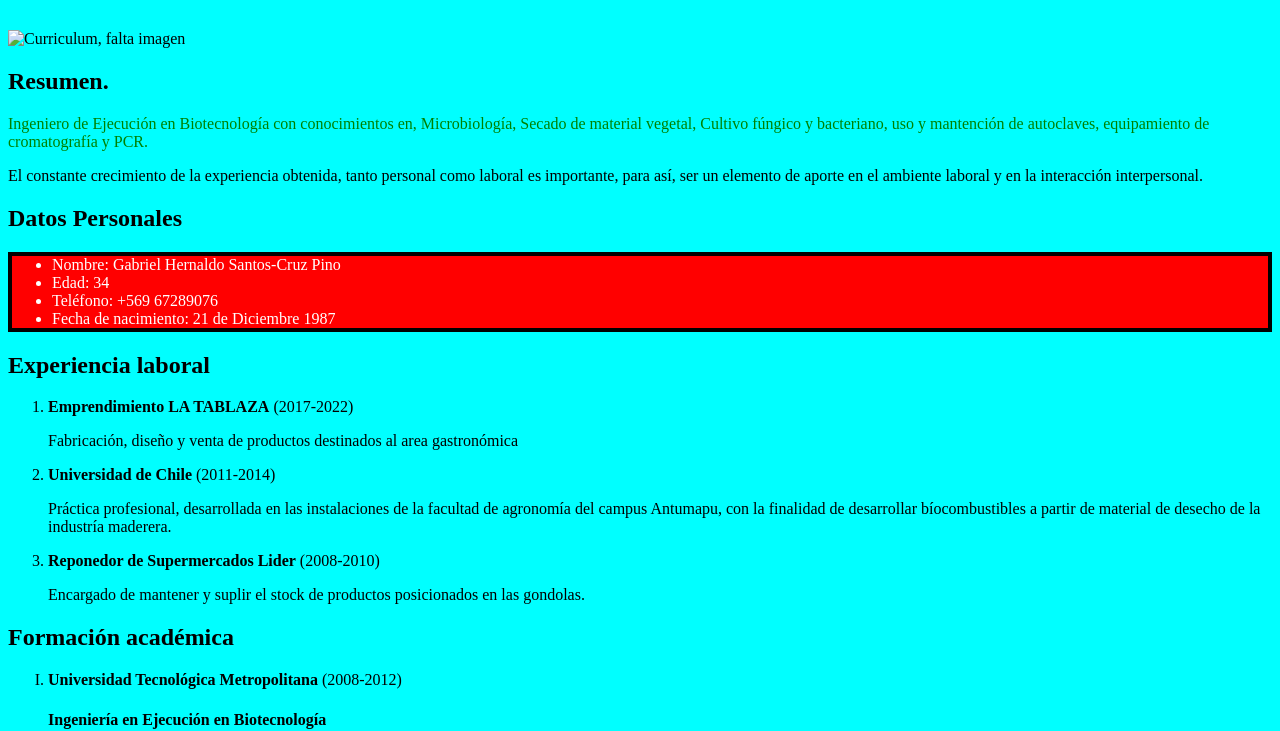
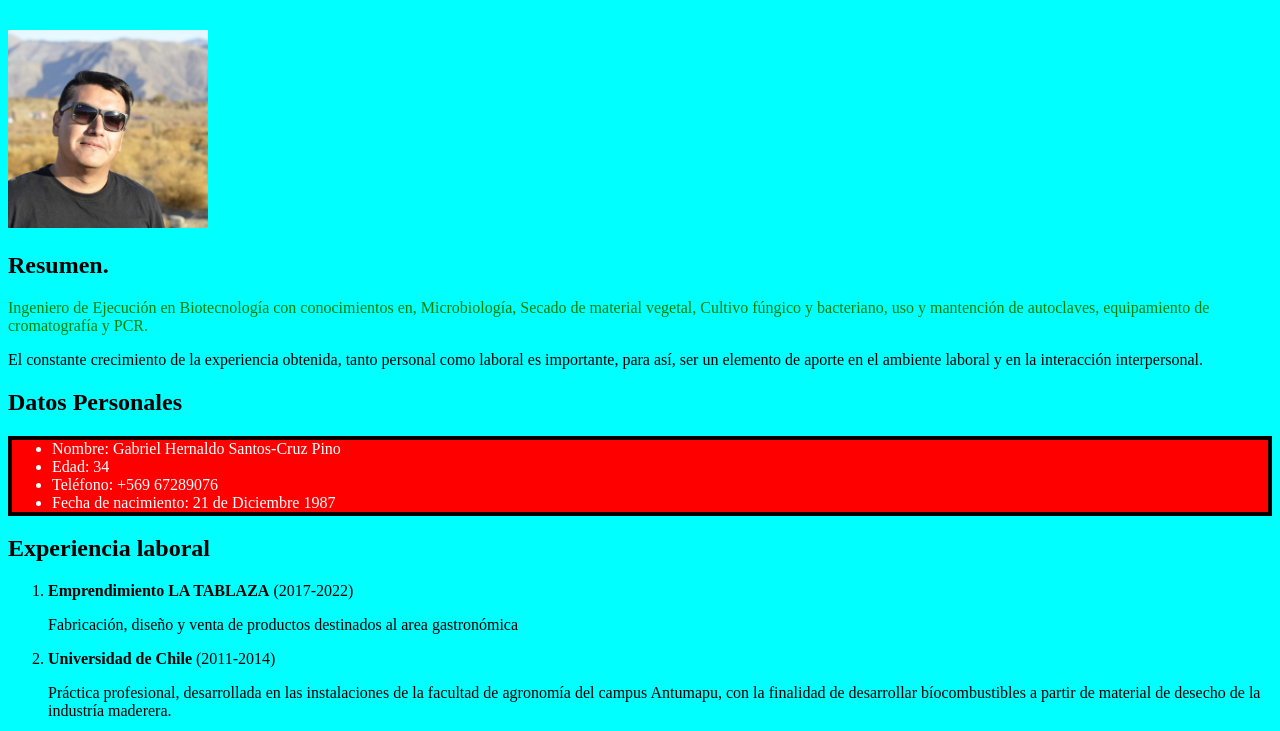
Before and after one commit to gabrielscp/desafio_html, a plain HTML site: page index.html in a window 1280 px wide. Shown: the part 95-826 px from the top of the page. Drawn offline with Linux system fonts and the light colour scheme; the site is published under a folder, as on GitHub Pages, so addresses that start at the root find nothing.

Commit message:
arreglo imagen

```diff
--- a/index.html
+++ b/index.html
@@ -12,7 +12,7 @@
 
 <body>
     <h1>Curriculum Vitae</h1>
-    <img src="/assets/imgs/FB_IMG_1665839816168[515].jpg" alt="Curriculum, falta imagen" width="200" height="auto">
+    <img src="assets/imgs/FB_IMG_1665839816168[515].jpg" alt="Curriculum, falta imagen" width="200" height="auto">
 
     <h2>Resumen.</h2>
     <p style="color: green"> Ingeniero de Ejecución en Biotecnología con conocimientos en, Microbiología, Secado de material
```
